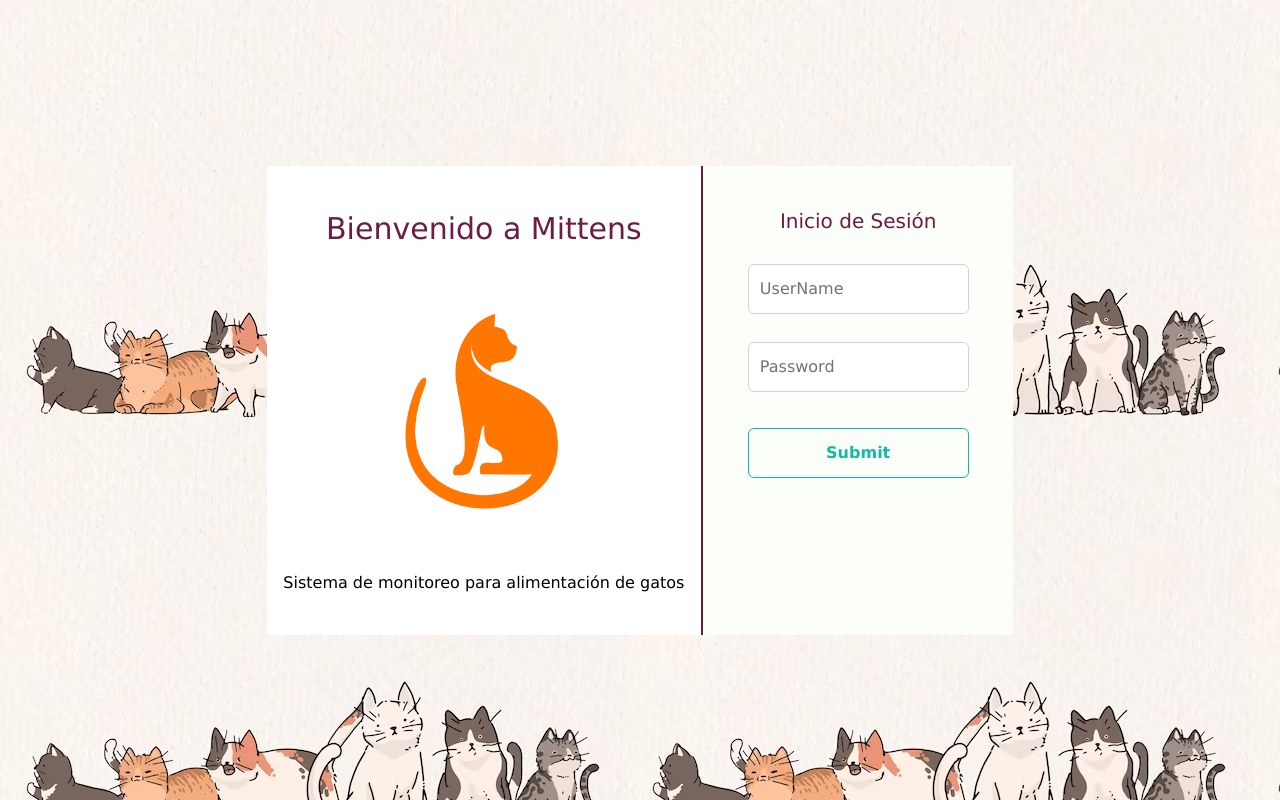
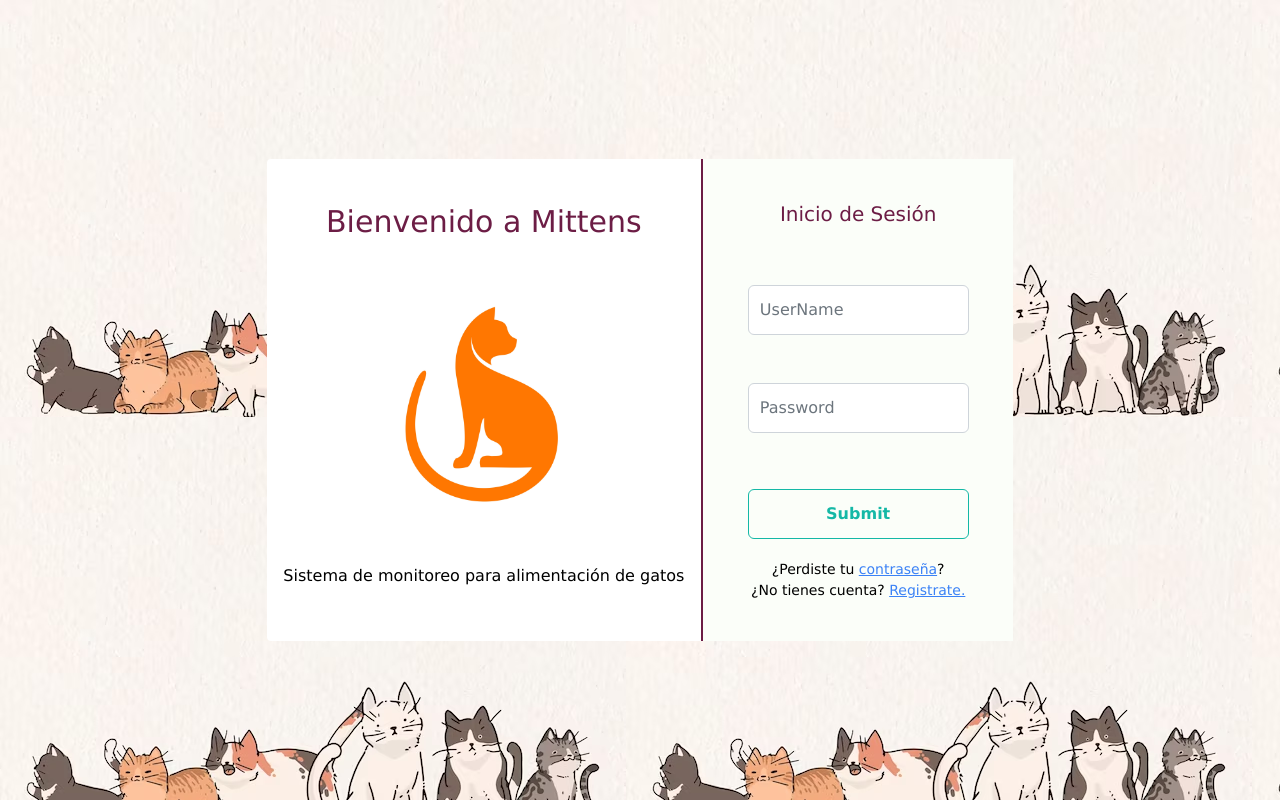
Before and after one commit to Eduardodac/SistemaMonitoreoAlimentacionApp, a React (Vite) app: page /usuario/login in a window 1280 px wide. Built offline with nearby package versions, Linux system fonts and the light colour scheme.

Commit message:
Agrega validaciones de login

```diff
--- a/package.json
+++ b/package.json
@@ -12,6 +12,7 @@
     "openApi": "npx @openapitools/openapi-generator-cli generate -i ./openapi.yaml -o src/openAPI -g typescript-axios --additional-properties=supportsES6=true"
   },
   "dependencies": {
+    "@hookform/resolvers": "^3.3.4",
     "@openapitools/openapi-generator-cli": "^2.6.0",
     "@types/uuid": "^9.0.1",
     "primeicons": "^6.0.1",
@@ -20,7 +21,8 @@
     "react-dom": "^18.2.0",
     "react-hook-form": "^7.51.4",
     "react-router-dom": "^6.11.2",
-    "uuid": "^9.0.0"
+    "uuid": "^9.0.0",
+    "yup": "^1.4.0"
   },
   "devDependencies": {
     "@types/react": "^18.0.28",
--- a/src/components/Login/LoginForm.tsx
+++ /dev/null
@@ -1,44 +0,0 @@
-import { useForm, FormProvider } from "react-hook-form";
-import { Button } from 'primereact/button';
-import { InputTextCustom } from '../../shared/Form/InputTextCustom';
-
-
-type DefaultType = {
-    UserName: string,
-    Password: string
-}
-
-export const LoginForm = () => {
-    const defaultValues: DefaultType = {
-        UserName: '',
-        Password: ''
-    }
-
-    const methods = useForm({
-        mode: 'onTouched',
-        defaultValues: defaultValues,
-    });
-
-    const { handleSubmit, reset } = methods;
-
-    const onSubmit = (data: any) => {
-        console.log(data)
-        reset();
-    }
-
-    return (
-        <article className="w-5/12 p-2 bg-fondo text-paletaIpn-guinda py-10">
-
-            <FormProvider {...methods}>
-                <form onSubmit={handleSubmit(onSubmit)} className="p-fluid space-y-7">
-                    <div className='text-xl'>Inicio de Sesión</div>
-                    <InputTextCustom name='UserName' id='' />
-                    <InputTextCustom name='Password' id='' />
-                    <div className='w-3/4 m-auto'>
-                        <Button type="submit" label="Submit" className={'mt-2'} outlined />
-                    </div>
-                </form>
-            </FormProvider>
-        </article>
-    )
-}
--- a/src/helpers/types.ts
+++ b/src/helpers/types.ts
@@ -0,0 +1,5 @@
+export type LoginType =
+{
+    UserName : string,
+    Password : string
+}
--- a/src/helpers/yupLogin.ts
+++ b/src/helpers/yupLogin.ts
@@ -0,0 +1,6 @@
+import * as yup from 'yup';
+
+export const LoginSchema= yup.object().shape({
+    UserName: yup.string().required("El UserName es requerido"),
+    Password: yup.string().required("La constraseña es requerida")
+});
--- a/src/pages/user/Login.tsx
+++ b/src/pages/user/Login.tsx
@@ -1,19 +1,56 @@
-import gato from "../../assets/gato.jpg"
-import { Image } from 'primereact/image';
-import { LoginForm } from '../../components/Login/LoginForm';
+import { useForm, FormProvider } from "react-hook-form";
+import { Button } from 'primereact/button';
+import { yupResolver } from '@hookform/resolvers/yup';
+
+import { InputTextCustom } from "../../shared/Form/InputTextCustom";
+import { LoginSchema } from "../../helpers/yupLogin";
+
+
+type DefaultType = {
+    UserName: string,
+    Password: string
+}
 
 export const Login = () => {
-  return (
-    <section className="m-auto bg-white text-center flex flex-row rounded min-w-7/12">
-        <article className="w-7/12 p-2 py-10">
-            <div className="text-3xl text-paletaIpn-guinda"> Bienvenido a Mittens </div>
-            <div className="w-full flex justify-center">
-                <Image src={gato} alt={"gato"} width="400"/>
-            </div>
-            <div> Sistema de monitoreo para alimentación de gatos </div>
+    const defaultValues: DefaultType = {
+        UserName: '',
+        Password: ''
+    }
+
+    const methods = useForm({
+        mode: 'onTouched',
+        resolver: yupResolver(LoginSchema),
+        defaultValues: defaultValues,
+    });
+
+    const { handleSubmit, reset } = methods;
+
+    const onSubmit = (data: any) => {
+        console.log(data)
+        reset();
+    }
+
+    return (
+        <article className="w-5/12 p-2 bg-fondo py-10">
+
+            <FormProvider {...methods}>
+                <form onSubmit={handleSubmit(onSubmit)} className="p-fluid space-y-5">
+                    <div className='text-xl mb-14 text-paletaIpn-guinda' >Inicio de Sesión</div>
+                    <InputTextCustom name='UserName' id='UserName' />
+                    <InputTextCustom name='Password' id='Password' />
+                    <div className='w-3/4 m-auto'>
+                        <Button type="submit" label="Submit" className={'mt-2'} outlined />
+                    </div>
+                    <section className='w-3/4 m-auto text-sm'>
+                        <div>¿Perdiste tu&nbsp;
+                            <a href='/usuario/registrar' className="underline text-blue-500">contraseña</a>
+                            ?</div>
+                        <div>¿No tienes cuenta?&nbsp;
+                            <a href='/usuario/registrar' className="underline text-blue-500">Registrate.</a>
+                        </div>
+                    </section>
+                </form>
+            </FormProvider>
         </article>
-        <article className="border border-guinda"></article>
-        <LoginForm/>
-    </section>
-  )
+    )
 }
--- a/src/pages/user/UserConteiner.tsx
+++ b/src/pages/user/UserConteiner.tsx
@@ -1,9 +1,22 @@
-import { Outlet } from 'react-router-dom'
+import { Outlet } from 'react-router-dom';
+import { Image } from 'primereact/image';
+import gato from "../../assets/gato.jpg"
 
 export const UserConteiner = () => {
   return (
     <section className="w-full h-full flex justify-center align-middle bg-[url('/wallpaperLogin.avif')]">
+    <section className="m-auto bg-white text-center flex flex-row rounded min-w-7/12">
+        <article className="w-7/12 p-2 py-10">
+            <div className="text-3xl text-paletaIpn-guinda"> Bienvenido a Mittens </div>
+            <div className="w-full flex justify-center">
+                <Image src={gato} alt={"gato"} width="400"/>
+            </div>
+            <div> Sistema de monitoreo para alimentación de gatos </div>
+        </article>
+        <article className="border border-guinda"></article>
         <Outlet></Outlet>
+    </section>
+
     </section>
   )
 }
--- a/src/shared/Form/InputTextCustom.tsx
+++ b/src/shared/Form/InputTextCustom.tsx
@@ -2,22 +2,28 @@ import { InputText } from "primereact/inputtext";
 import { Controller, useFormContext } from "react-hook-form"
 
 type InputProps =
-{
-    name: string,
-    id : string
-}
+    {
+        name: string,
+        id: string
+    }
 
-export const InputTextCustom = ({name, id}:InputProps) => {
-    const {control} = useFormContext();
+export const InputTextCustom = ({ name, id }: InputProps) => {
+    const { control, formState: { errors } } = useFormContext();
 
     return (
         <div className="field w-3/4 m-auto">
             <span className="p-float-label">
-                <Controller name={name} control={control} render={({field}) => (
-                    <InputText {...field} className={''} />
+                <Controller name={name} control={control} render={({ field }) => (
+                    <InputText {...field} className={`${errors[id] ? 'p-invalid' : ''}`} />
                 )} />
-                <label htmlFor={name} >{name}</label>
+                <label htmlFor={name} className={`${errors[id] ? 'p-error' : ''}`}>{name}</label>
+
             </span>
+            <div className='mt-1 w-full text-left'>
+                {errors[id] ? ( <span className='text-sm text-red-500'>{errors[id]?.message?.toString()}</span>)
+                : ( <span className='text-sm text-red-500'>&nbsp;</span> )
+                }
+            </div>
         </div>
     )
 }
```
Also changed, not shown: 1 other file (tests, documents, lock files or other folders).
